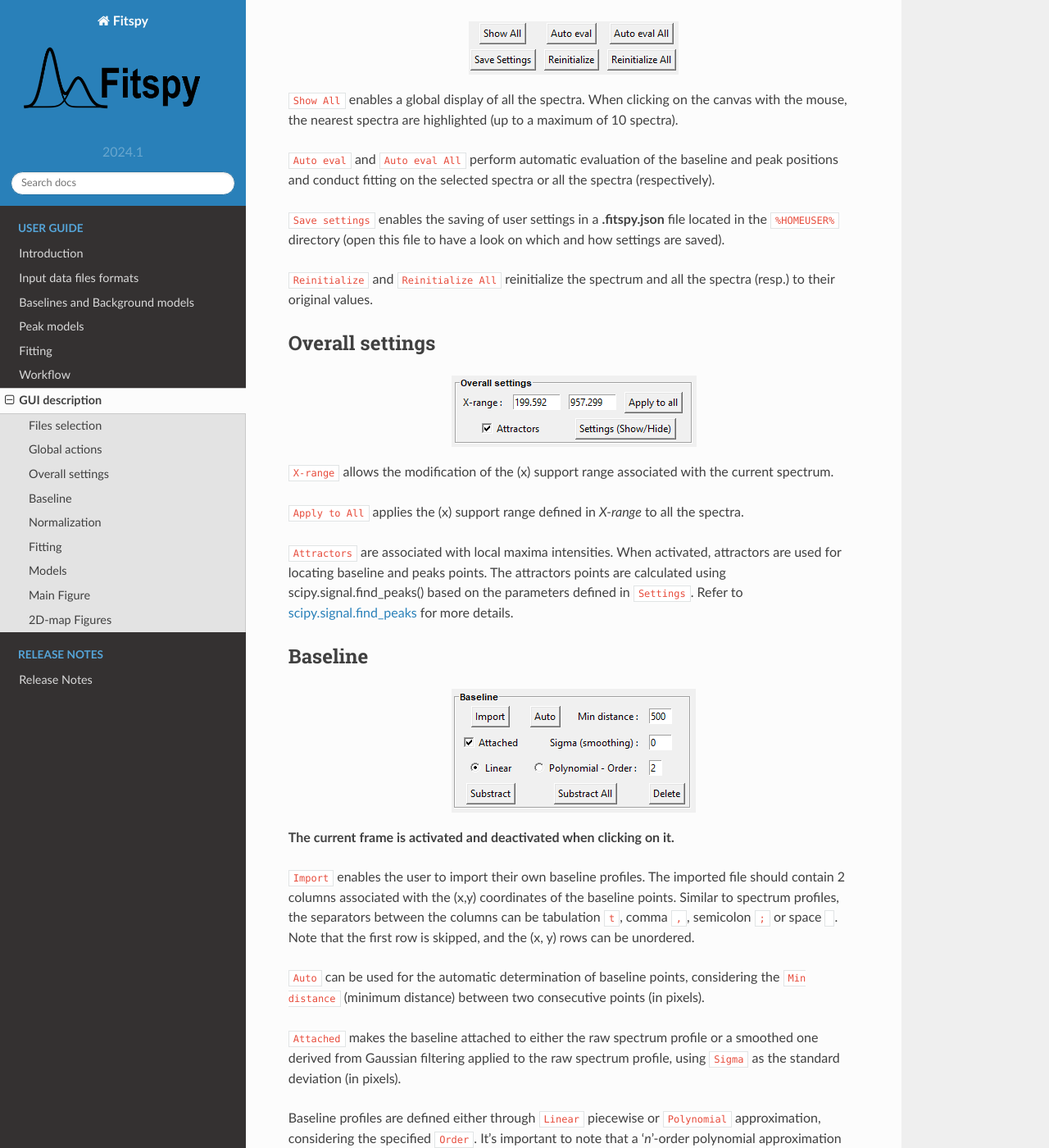
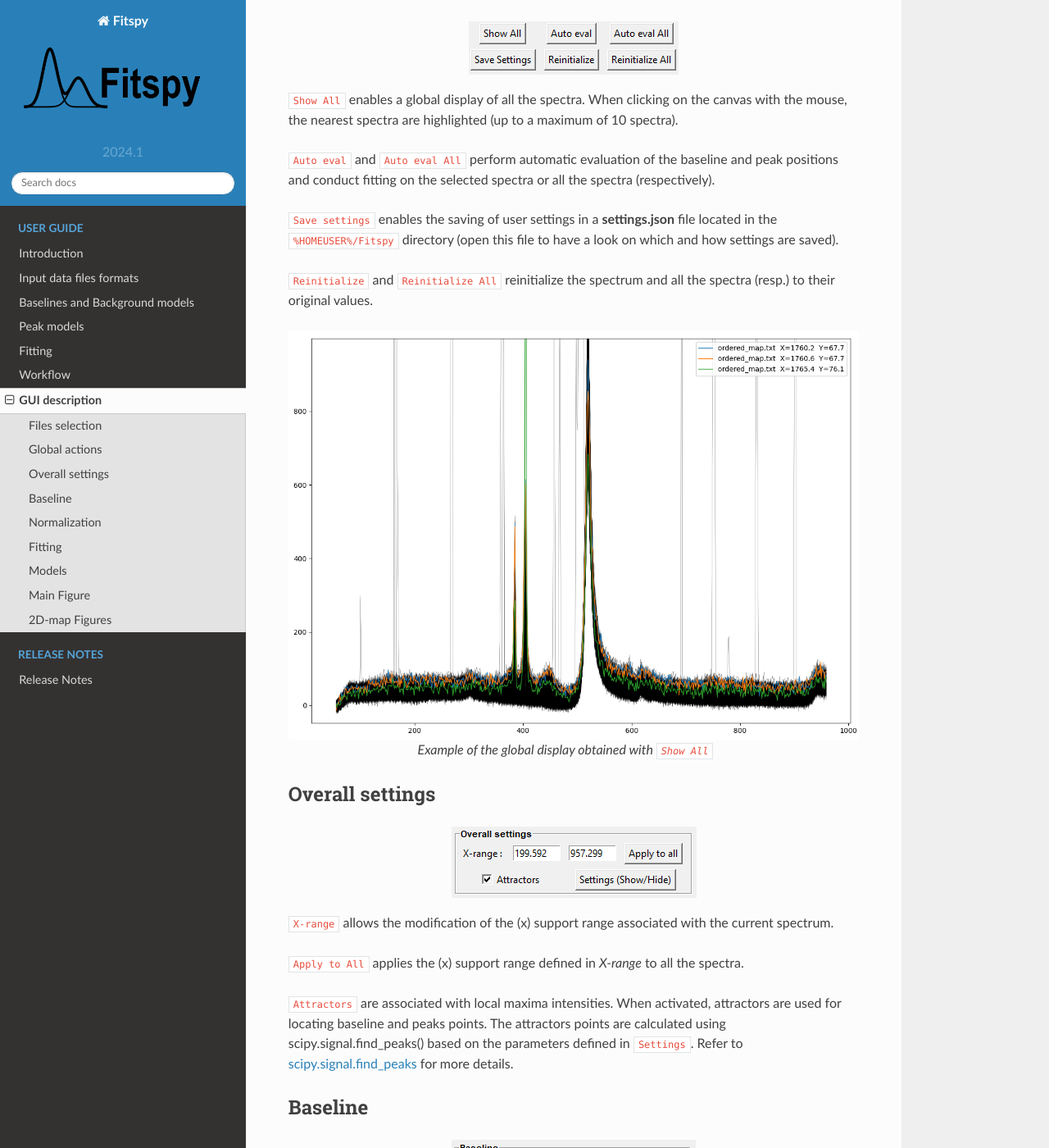
Before and after one commit to CEA-MetroCarac/fitspy, a Sphinx documentation site: the page built from doc/user_guide/gui.rst, in a window 1280 px wide and 1400 px high, scrolled down 1211 px. Shown: the whole window at 82% size. Built offline with Sphinx 7.4.7 and the Read the Docs theme 2.0.0, drawn with Linux system fonts in a browser that asks for light colours; pages that are not in the unit, such as notebooks, are missing from menus.

Commit message:
add show_all

```diff
--- a/doc/user_guide/gui.rst
+++ b/doc/user_guide/gui.rst
@@ -46,9 +46,15 @@
 
 :code:`Auto eval` and :code:`Auto eval All`  perform automatic evaluation of the baseline and peak positions and conduct fitting on the selected spectra or all the spectra (respectively).
 
-:code:`Save settings` enables the saving of user settings in a **.fitspy.json** file located in the :code:`%HOMEUSER%` directory (open this file to have a look on which and how settings are saved).
+:code:`Save settings` enables the saving of user settings in a **settings.json** file located in the :code:`%HOMEUSER%/Fitspy` directory (open this file to have a look on which and how settings are saved).
 
 :code:`Reinitialize` and :code:`Reinitialize All` reinitialize the spectrum and all the spectra (resp.) to their original values.
+
+
+.. figure::  ../_static/show_all.png
+   :align:   center
+
+   Example of the global display obtained with :code:`Show All`
 
 
 Overall settings
```
Also changed, not shown: doc/_static/show_all.png (added).
